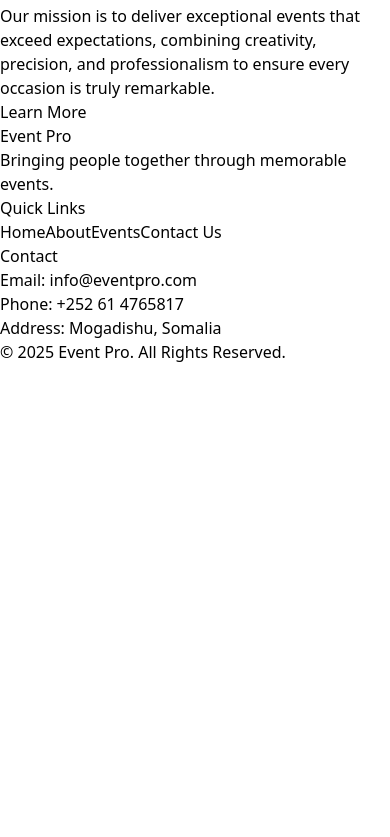
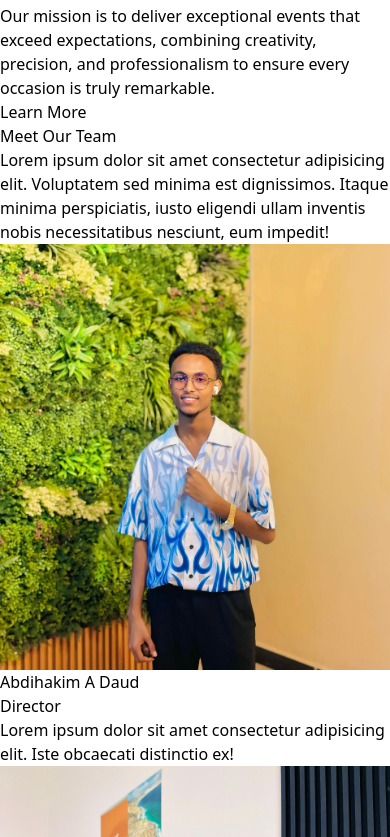
Before and after one commit to Eng-Yhassan/Lastproject_ReactJs, a React (Vite) app: page /about in a window 390 px wide. Shown: the part 887-1724 px from the top of the page. Before the commit the page ends 1251 px from the top, so only its background shows below. Built offline with nearby package versions, Linux system fonts and the light colour scheme.

Commit message:
Yahye Updated

```diff
--- a/src/Pages/About.jsx
+++ b/src/Pages/About.jsx
@@ -2,7 +2,9 @@
 import React from "react";
 import { Link } from "react-router-dom";
 import image from "../images/Leadership.jpg"
-
+import img1 from "../images/hakim.jpg"
+import img2 from "../images/yaya.jpg"
+import img3 from "../images/Yoonka.jpg"
 
 export default function AboutUs() {
   return (
@@ -83,6 +85,50 @@ export default function AboutUs() {
           </div>
         </div>
       </section>
+
+      {/* Meet Team  */}
+
+
+      <div className="sm:mt-20 mt-20 mb-20">
+        {/* Section Title */}
+        <h1 className="sm:text-5xl text-3xl text-center font-bold">Meet Our Team</h1>
+        <p className="w-[78%] text-center sm:ml-[14%] ml-[10%] pt-7 sm:text-xl text-gray-600">
+          Lorem ipsum dolor sit amet consectetur adipisicing elit. Voluptatem sed minima est dignissimos.
+          Itaque minima perspiciatis, iusto eligendi ullam inventis nobis necessitatibus nesciunt, eum impedit!
+        </p>
+
+        {/* Team Grid */}
+        <div className="mt-12 grid sm:grid-cols-3 gap-8 px-6 sm:px-20">
+
+          {/* Team Member 1 Abdihakim*/}
+          <div className="bg-white rounded-2xl shadow-lg p-6 text-center hover:shadow-2xl transition">
+            <img src={img1} alt="Abdihakiim" className="rounded-2xl w-full h-64 object-cover" />
+
+            <h2 className="mt-4 text-xl font-semibold">Abdihakim A Daud</h2>
+            <p className="text-indigo-600 font-medium">Director</p>
+            <p className="mt-2 text-gray-600 text-sm">
+              Lorem ipsum dolor sit amet consectetur adipisicing elit. Iste obcaecati distinctio ex!
+            </p>
+          </div>
+
+          {/* Team Member 2 Yerman */}
+          <div className="bg-white rounded-2xl shadow-lg p-6 text-center hover:shadow-2xl transition">
+            <img src={img2} alt="Ayaan" className="rounded-2xl w-full h-64 object-cover" />
+            <h2 className="mt-4 text-xl font-semibold">Yahye Hassan</h2>
+            <p className="text-indigo-600 font-medium">Manager</p>
+            <p className="mt-2 text-gray-600 text-sm">Lorem ipsum dolor sit amet consectetur adipisicing elit. Iste obcaecati distinctio ex!</p>
+          </div>
+
+          {/* Team Member 3 Yoonis */}
+          <div className="bg-white rounded-2xl shadow-lg p-6 text-center hover:shadow-2xl transition">
+            <img src={img3} alt="Mahad" className="rounded-2xl w-full h-64 object-cover" />
+            <h2 className="mt-4 text-xl font-semibold">Yoonis Gallad</h2>
+            <p className="text-indigo-600 font-medium">Event Planner</p>
+            <p className="mt-2 text-gray-600 text-sm">Lorem ipsum dolor sit amet consectetur adipisicing elit. Iste obcaecati distinctio ex!</p>
+          </div>
+
+        </div>
+      </div>
     </section>
   );
 }
```
Lines whose indentation alone changed are shown as unchanged.
